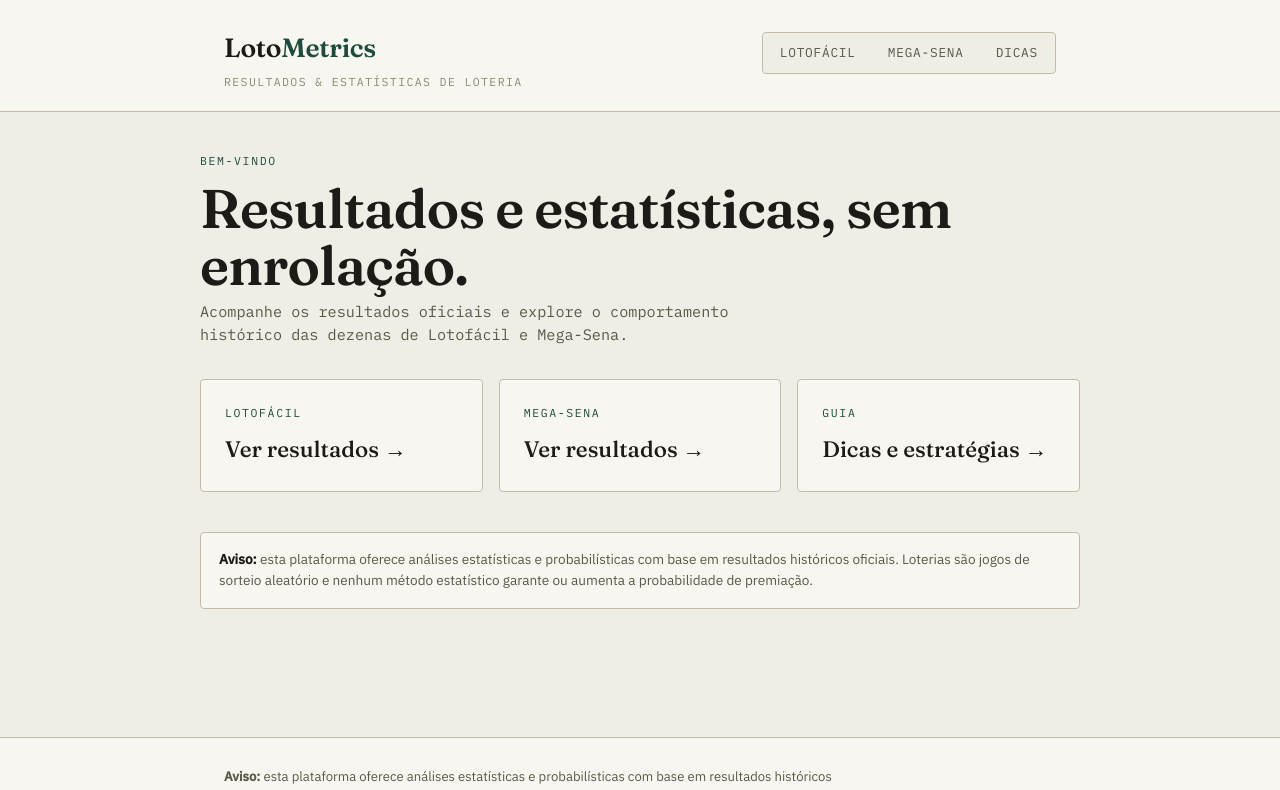
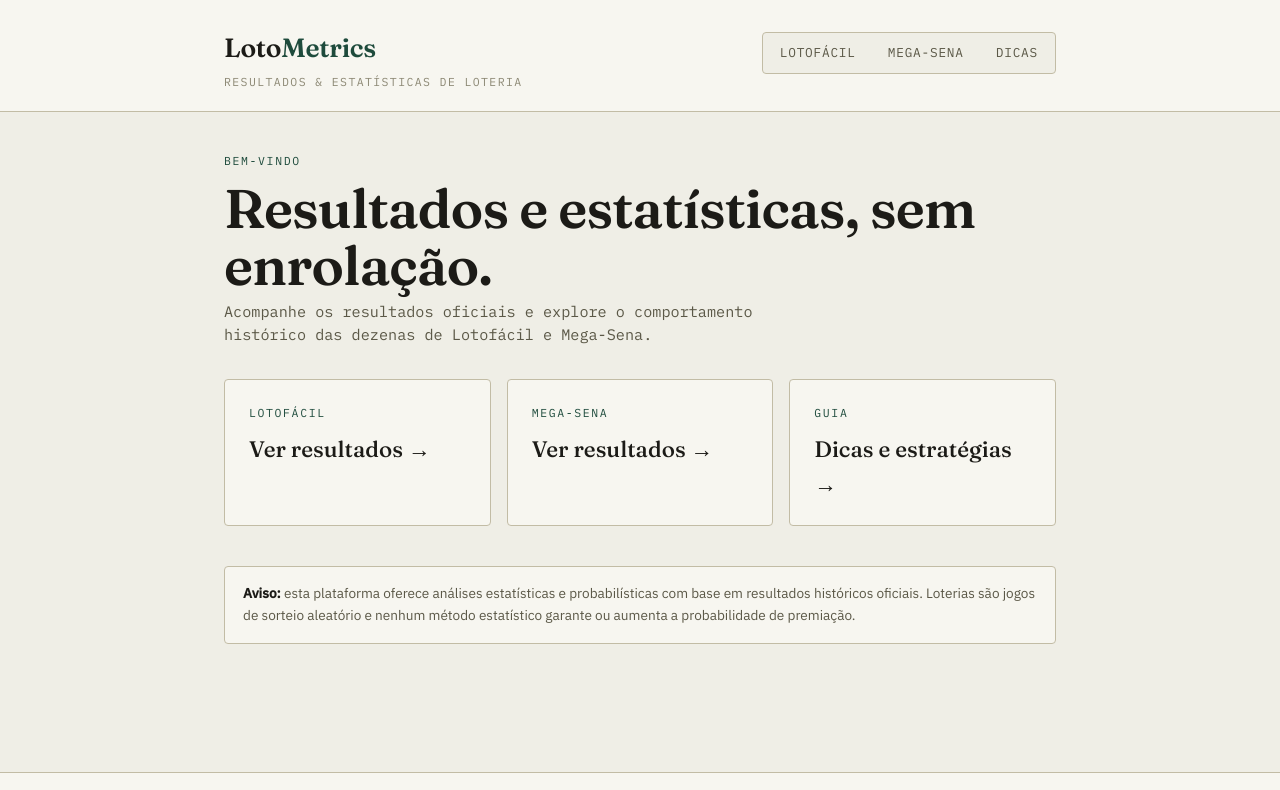
Before and after one commit to neochupacabras/LotoMetrics, a Next.js app: page / in a window 1280 px wide. Shown: the top 790 px of the page. Built offline with nearby package versions, Linux system fonts and the light colour scheme.

Commit message:
fix: correção do overflow 2

```diff
--- a/app/globals.css
+++ b/app/globals.css
@@ -136,7 +136,19 @@
 }
 
 .secao {
-  padding: 40px 0;
+  /* Longhand de propósito: .secao quase sempre é combinada com
+     .container no mesmo elemento (className="container secao"). Usar
+     o shorthand "padding: 40px 0" zeraria o padding lateral que
+     .container define, porque o shorthand reseta os 4 lados de uma vez
+     — e como .secao vem depois no arquivo, ela venceria a cascata
+     mesmo as duas classes tendo a mesma especificidade. Em telas
+     largas isso passa despercebido (o max-width do .container já cria
+     margem sozinho), mas no celular, onde o container ocupa 100% da
+     largura, o texto ficava colado nas bordas. Longhand aqui mexe só
+     no espaçamento vertical, que é o propósito real da classe.
+  */
+  padding-top: 40px;
+  padding-bottom: 40px;
 }
 
 .secao + .secao {
```
